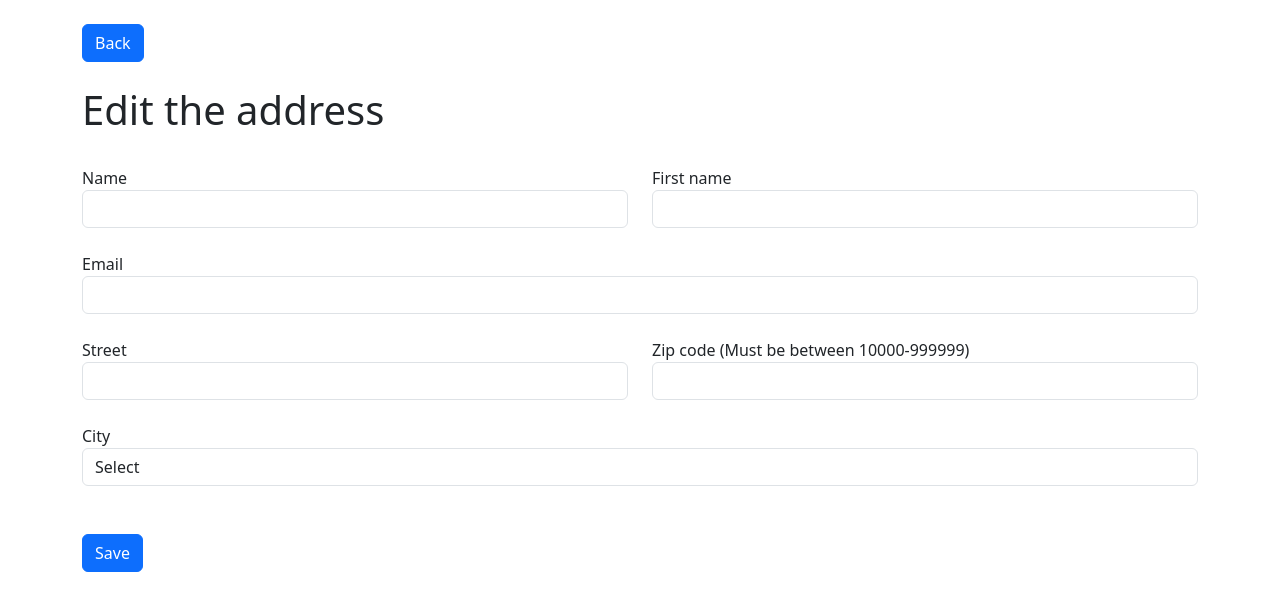
After one commit to parthmp/address-book, a PHP site: template views/edit.php in a window 1280 px wide. The commit adds this page. Shown: the top 611 px of the page. Run offline with PHP 8.4, Linux system fonts and the light colour scheme; the template is opened without the code that fills it, so the values that code supplies are empty.

Commit message:
edit functionality

```diff
--- a/assets/validator.js
+++ b/assets/validator.js
@@ -62,8 +62,8 @@ document.addEventListener('DOMContentLoaded', function() {
         if (!zip.value.trim()) {
             showError(zip, 'Zip code is required');
             isValid = false;
-        } else if (isNaN(zipValue) || zipValue < 10000 || zipValue > 999999) {
-            showError(zip, 'Please enter a valid zip code between 10000 and 999999');
+        } else if (isNaN(zipValue)/* || zipValue.toString().length < 5 || zipValue.toString().length > 6*/) {
+            showError(zip, 'Please enter a valid zip code');
             isValid = false;
         }
 
--- /dev/null
+++ b/views/edit.php
@@ -0,0 +1,91 @@
+<?php
+    include_once '.'.DIRECTORY_SEPARATOR.'views'.DIRECTORY_SEPARATOR.'common'.DIRECTORY_SEPARATOR.'header.php';
+?>
+<body>
+
+    <div class="container">
+
+        <br>
+        <a href="<?php echo \Libs\Helper::link('main/index'); ?>" class="btn btn-primary">Back</a>
+        <br>
+        <br>
+        <h1>Edit the address</h1>
+        <br>
+        <?php
+            \Libs\Flash::show();
+        ?>
+        <form action="<?php echo \Libs\Helper::link('main/edit_submit'); ?>" method="POST" id="custom-form" data-pmp novalidate>
+            <input type="hidden" name="address_id" value="<?php echo $var['address']['id']; ?>">
+            <div class="row">
+                <div class="col-md-6">
+                    <div class="form-group">
+                        <label for="name">Name</label>
+                        <input type="text" name="name" id="name" value="<?php echo $var['address']['name']; ?>" class="form-control" required>
+                    </div>
+                </div>
+                <div class="col-md-6">
+                    <div class="form-group">
+                        <label for="first_name">First name</label>
+                        <input type="text" name="first_name" value="<?php echo $var['address']['first_name']; ?>" id="first_name" class="form-control" required>
+                    </div>
+                </div>
+            </div>
+            <br>
+            <div class="form-group">
+                <label for="email">Email</label>
+                <input type="email" name="email" id="email" class="form-control" value="<?php echo $var['address']['email']; ?>" required>
+            </div>
+            <br>
+            <div class="row">
+                <div class="col-md-6">
+                    <div class="form-group">
+                        <label for="street">Street</label>
+                        <input type="text" name="street" id="street" value="<?php echo $var['address']['street']; ?>" class="form-control" required>
+                    </div>
+                </div>
+                <div class="col-md-6">
+                    <div class="form-group">
+                        <label for="zip">Zip code (Must be between 10000-999999)</label>
+                        <input type="number" min="10000" max="999999" value="<?php echo $var['address']['zip']; ?>" name="zip" id="zip" class="form-control" required>
+                    </div>
+                </div>
+            </div>
+
+            <br>
+            <div class="form-group">
+                <label for="city">City</label>
+
+                <select name="city" id="city" class="form-control" required>
+                    <option value="">Select</option>
+                    <?php
+
+                        $selected = '';
+
+
+                        for($z = 0 ; $z < count($var['cities']); $z++){
+
+                            if($var['address']['city_id'] == $var['cities'][$z]['id']){
+                                $selected = 'selected';
+                            }else{
+                                $selected = '';
+                            }
+
+                            echo '<option '.$selected.' value="'.$var['cities'][$z]['id'].'">'.$var['cities'][$z]['city_name'].'</option>';
+
+                        }
+                    ?>
+                </select>
+            </div>
+            <br>
+            <br>
+            <button class="btn btn-primary">Save</button>
+        </form>
+
+
+    </div>
+
+
+    <script src="<?php echo \Libs\Helper::link('assets/validator.js'); ?>"></script>
+
+</body>
+</html>
```
Also changed, not shown: app.php (+1 -18 lines), controllers/main.php (+57 -1 lines), libs/Helper.php (+27 -0 lines), models/DBOperations.php (+20 -0 lines), views/index.php (+10 -1 lines).
